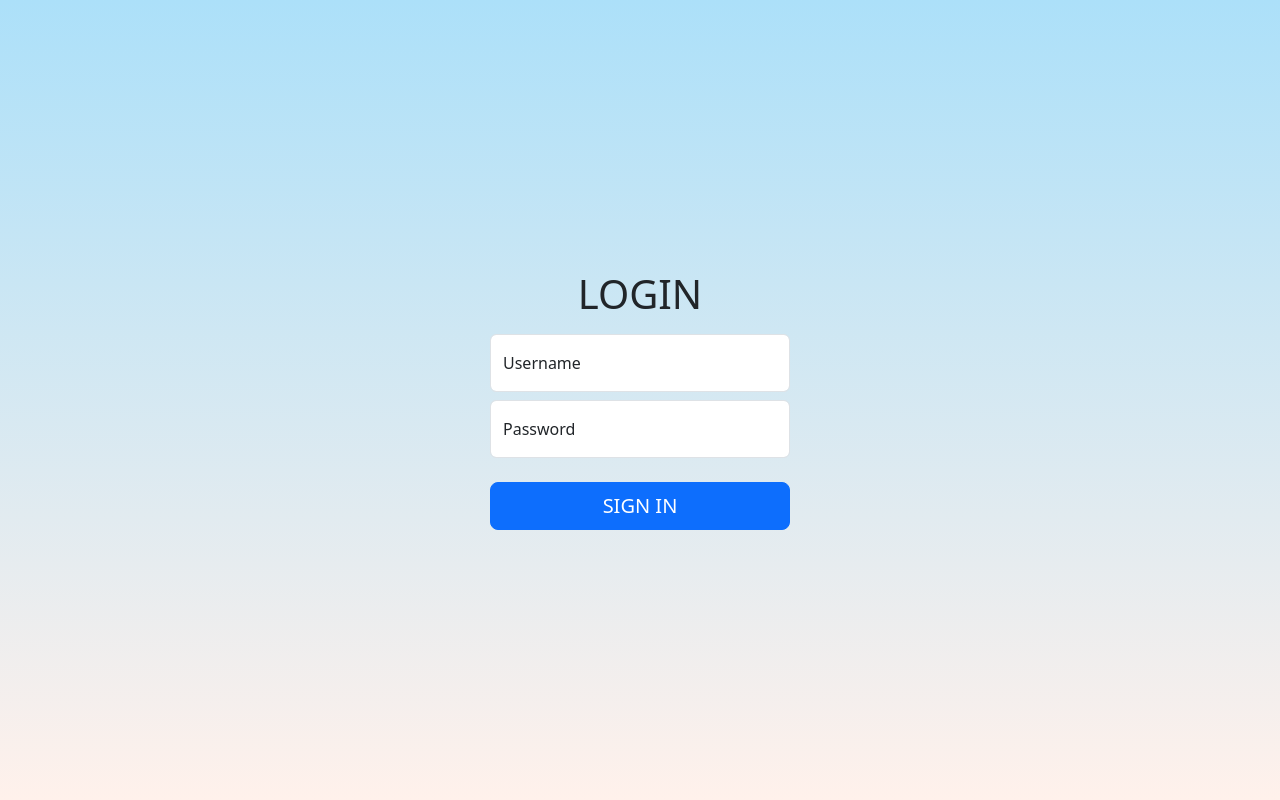
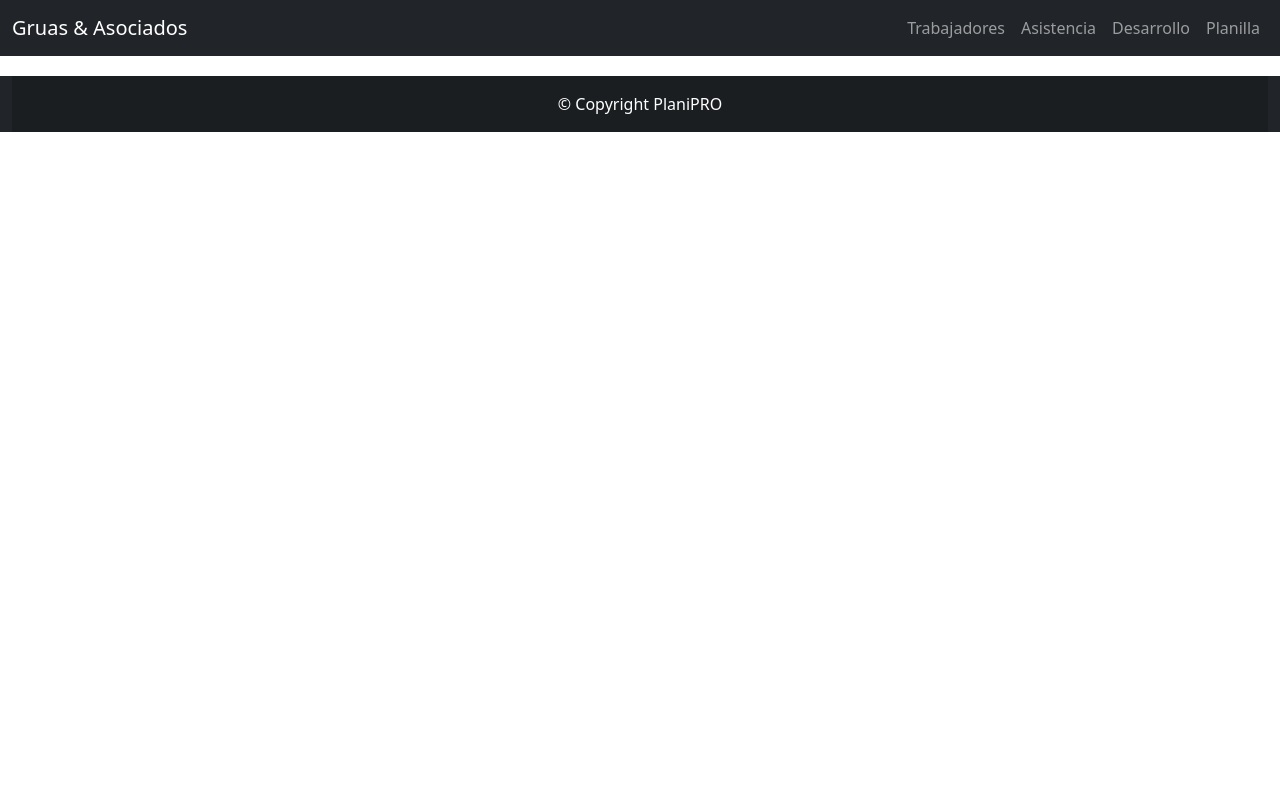
Before and after one commit to Jean4212/Prueba, a FastAPI app: page / in a window 1280 px wide. Run offline with FastAPI, Linux system fonts and the light colour scheme.

Commit message:
mejorando

```diff
--- a/app.py
+++ b/app.py
@@ -8,6 +8,7 @@ from routers.persons import route_persons
 from routers.index import route_index
 from routers.file import route_file
 from routers.record import route_record
+from routers.login import Login
 
 app = FastAPI()
 
@@ -18,6 +19,7 @@ app.include_router(route_users)
 app.include_router(route_persons)
 app.include_router(route_file)
 app.include_router(route_record)
+app.include_router(Login)
 
 if __name__ == "__main__":
     run("app:app", reload=True)
--- a/models/model.py
+++ b/models/model.py
@@ -12,13 +12,14 @@ class Users(Base):
     __tablename__ = "users"
 
     id: Mapped[int] = mapped_column(primary_key=True)
-    username: Mapped[str] = mapped_column(String(12))
+    username: Mapped[str] = mapped_column(String(10))
     password: Mapped[str] = mapped_column(String(12))
+    name:  Mapped[str] = mapped_column(String(40))
     create_at: Mapped[str] = mapped_column(String(30))
 
     def __repr__(self) -> str:
 
-        return f"Users(id={self.id!r}, username={self.username!r}, password={self.password!r}, create_at={self.create_at!r})"
+        return f"Users(id={self.id!r}, username={self.username!r}, password={self.password!r}, name={self.name!r}, create_at={self.create_at!r})"
 
 class Persons(Base):
 
--- a/routers/index.py
+++ b/routers/index.py
@@ -10,7 +10,7 @@ route_index = APIRouter()
 
 @route_index.get("/", response_class=HTMLResponse)
 def index(request: Request):
-    return templates.TemplateResponse("login.html", {"request": request})
+    return templates.TemplateResponse("index.html", {"request": request})
 
 @route_index.get("/trabajadores", response_class=HTMLResponse)
 def trabajadores(request: Request):
--- /dev/null
+++ b/routers/login.py
@@ -0,0 +1,64 @@
+from fastapi import APIRouter, HTTPException, Response, Request, Form, Cookie
+from fastapi.security import HTTPBearer
+from fastapi.responses import HTMLResponse, RedirectResponse
+from fastapi.templating import Jinja2Templates
+import jwt
+
+from models.model import Users, session
+from sqlalchemy import Select
+from datetime import datetime, timedelta
+
+secret_key = "mi_clave_secreta"
+
+templates = Jinja2Templates(directory="templates")
+Login = APIRouter()
+
+@Login.get("/login", response_class=HTMLResponse)
+def login_user(request: Request, token: str = Cookie(None)):
+    try:
+        if token:
+            payload = jwt.decode(token, secret_key, algorithms=["HS256"])
+            username = payload.get("username")
+            name = payload.get("name")
+
+            if username and name:
+                return templates.TemplateResponse("index.html", {"request": request, "username": username})
+        else:
+            raise ValueError("No se proporcionó ningún token")
+
+    except (jwt.exceptions.InvalidSignatureError, jwt.exceptions.ExpiredSignatureError, jwt.exceptions.DecodeError) as e:
+        print(f"Error al decodificar el token: {e}")
+
+    return templates.TemplateResponse("login.html", {"request": request})
+
+@Login.post("/login", response_class=HTMLResponse)
+def verify_user(request: Request, response: Response, username: str = Form(...), password: str = Form(...), token: str = Cookie(None)):
+
+    if token:
+        try:
+            payload = jwt.decode(token, secret_key, algorithms=["HS256"])
+            username = payload.get("username")
+            name = payload.get("name")
+
+            if username and name:
+                return RedirectResponse(url="/")
+        except (jwt.exceptions.InvalidSignatureError, jwt.exceptions.ExpiredSignatureError):
+            pass
+
+    query = Select(Users).filter(Users.username == username)
+
+    try:
+        user = session.scalars(query).one()
+
+        if user.password != password:
+            return templates.TemplateResponse("login.html", {"request": request})
+    except:
+        return templates.TemplateResponse("login.html", {"request": request})
+
+    payload = {"username": user.username, "name": user.name, 'exp': datetime.utcnow() + timedelta(days=1)}
+    token = jwt.encode(payload, secret_key, algorithm="HS256")
+
+    response = RedirectResponse(url='/')
+    response.set_cookie(key="token", value=token)
+
+    return response
--- a/templates/index.html
+++ b/templates/index.html
@@ -1,36 +1,34 @@
-{% extends "base.html" %} {% block content %}
+{% extends "base.html" %}
 
-<main class="container">
-<form style="width: 300px;">
-    <h1 class="text-center">LOGIN</h1>
+{% block title %}
+Home G&A
+{% endblock %}
 
-        <div class="form-floating mt-3">
-          <input
-            type="text"
-            class="form-control"
-            id="floatingInput"
-            placeholder="Username"
-            maxlength="10"
-          />
-          <label for="floatingInput">Username</label>
-        </div>
+{% block navbar %}
+<header class="bg-dark text-center text-white">
+	<div class="container-xxl">
+		<nav class="navbar navbar-expand-md navbar-dark bg-dark">
+			<a class="navbar-brand" href="/">Gruas & Asociados</a>
+			<button class="navbar-toggler" type="button" data-bs-toggle="collapse" data-bs-target="#navbarNavAltMarkup" aria-controls="navbarNavAltMarkup" aria-expanded="false" aria-label="Toggle navigation">
+				<span class="navbar-toggler-icon"></span>
+			</button>
+			<div class="collapse navbar-collapse justify-content-end" id="navbarNavAltMarkup">
+				<div class="navbar-nav">
+					<a class="nav-link" href="/trabajadores">Trabajadores</a>
+                    <a class="nav-link" href="/asistencia">Asistencia</a>
+                    <a class="nav-link" href="/desarrollo">Desarrollo</a>
+                    <a class="nav-link" href="/planilla">Planilla</a>
+				</div>
+			</div>
+		</nav>
+	</div>
+</header>
+{% endblock %}
 
-        <div class="form-floating mt-2">
-          <input
-            type="password"
-            class="form-control"
-            id="floatingPassword"
-            placeholder="Password"
-            maxlength="12"
-          />
-          <label for="floatingPassword">Password</label>
-        </div>
 
-        <button class="w-100 btn btn-lg btn-primary mt-4" type="submit">
-          SIGN IN
-        </button>
-      </form>
 
-</main>
+{% block content %}
+
+
 
 {% endblock %}
--- a/templates/login.html
+++ b/templates/login.html
@@ -26,27 +26,31 @@
   </head>
   <body>
     <main class="container">
-      <form>
+      <form method="post">
         <h1 class="text-center">LOGIN</h1>
 
         <div class="form-floating mt-3">
           <input
+            name="username"
             type="text"
             class="form-control"
             id="floatingInput"
             placeholder="Username"
             maxlength="10"
+            required
           />
           <label for="floatingInput">Username</label>
         </div>
 
         <div class="form-floating mt-2">
           <input
+            name="password"
             type="password"
             class="form-control"
             id="floatingPassword"
             placeholder="Password"
             maxlength="12"
+            required
           />
           <label for="floatingPassword">Password</label>
         </div>
```
Also changed, not shown: db.sqlite3.
